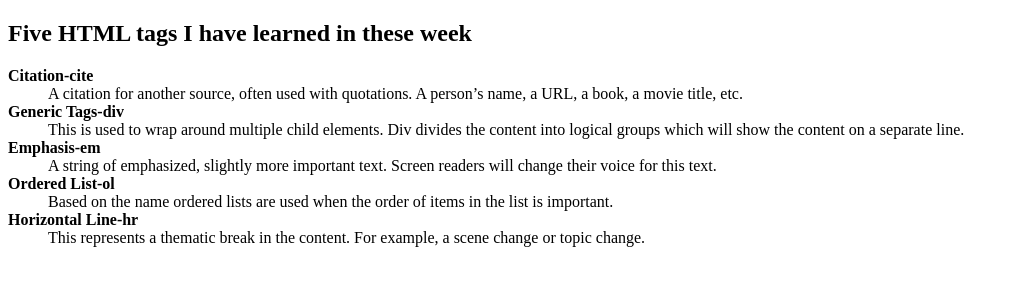
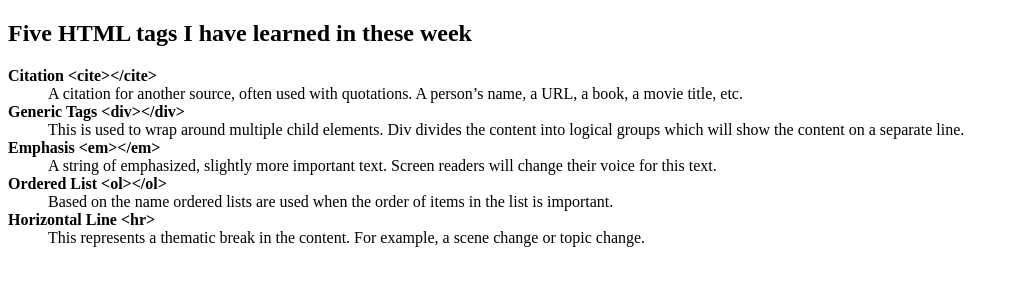
Before and after one commit to huan0251/huan0251.github.io, a plain HTML site: page html-assignment/notes.html in a window 1280 px wide. Shown: the whole page, without its empty margins (0-1015 px from the left). Drawn offline with Linux system fonts and the light colour scheme.

Commit message:
adding code

```diff
--- a/html-assignment/notes.html
+++ b/html-assignment/notes.html
@@ -8,19 +8,19 @@
         <h2>Five HTML tags I have learned in these week</h2>
 
                 <dl>
-                    <dt> <strong>Citation-cite</strong> </dt>
+                    <dt> <strong>Citation &lt;cite&gt;&lt;/cite&gt;</strong> </dt>
                     <dd> A citation for another source, often used with quotations. A person’s name, a URL, a book, a movie title, etc.</dd>
 
-                    <dt> <strong>Generic Tags-div</strong> </dt>
+                    <dt> <strong>Generic Tags &lt;div&gt;&lt;/div&gt;</strong> </dt>
                     <dd>This is used to wrap around multiple child elements. Div divides the content into logical groups which will show the content on a separate line.</dd>
 
-                    <dt>  <strong>Emphasis-em</strong> </dt>
+                    <dt>  <strong>Emphasis &lt;em&gt;&lt;/em&gt;</strong> </dt>
                     <dd>A string of emphasized, slightly more important text. Screen readers will change their voice for this text.</dd>
 
-                    <dt> <strong>Ordered List-ol</strong> </dt>
+                    <dt> <strong>Ordered List &lt;ol&gt;&lt;/ol&gt;</strong> </dt>
                     <dd>Based on the name ordered lists are used when the order of items in the list is important.</dd>
 
-                    <dt> <strong>Horizontal Line-hr</strong> </dt>
+                    <dt> <strong>Horizontal Line &lt;hr&gt;</strong> </dt>
                     <dd>This represents a thematic break in the content. For example, a scene change or topic change. </dd>
                 </dl>
     </body>
```
